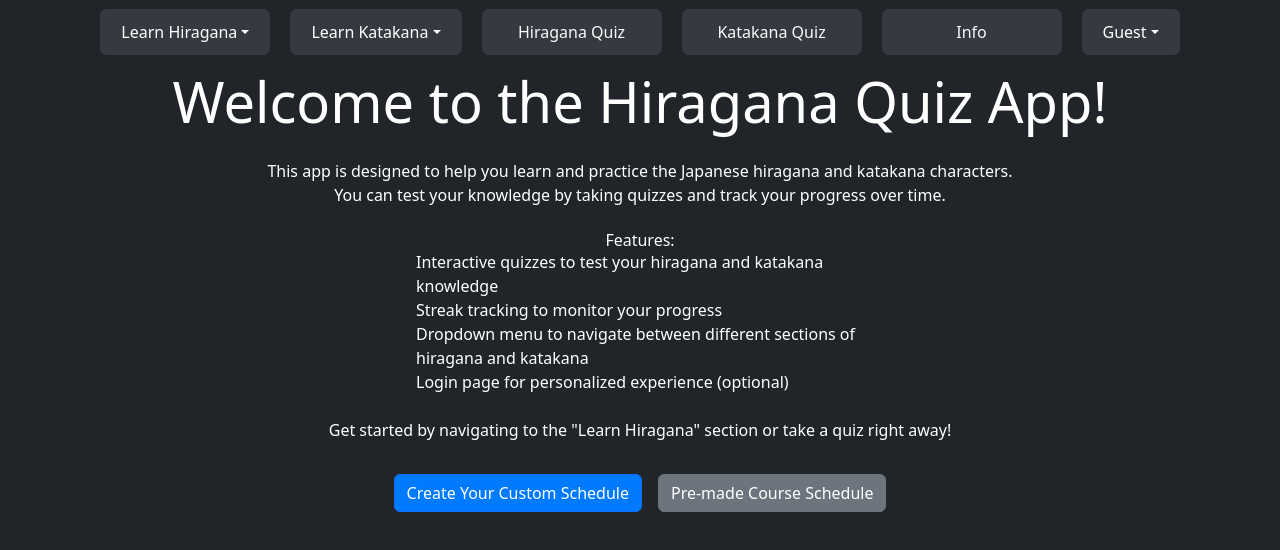
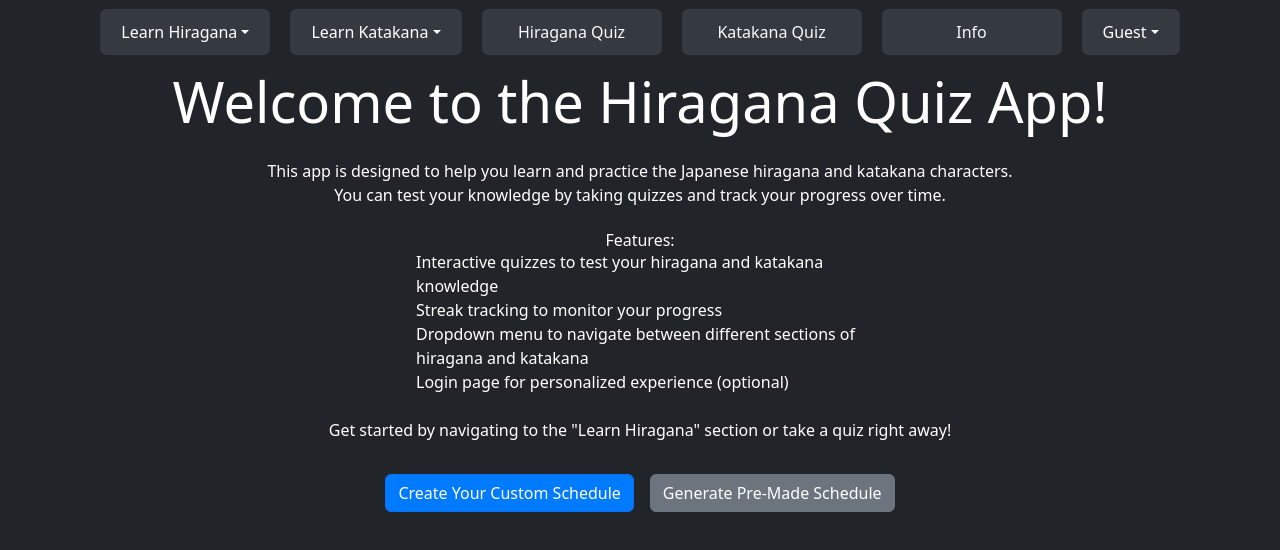
Before and after one commit to josemaurodev/Japanese-MERN, a React (Vite) app in the folder login-mern/: page /info in a window 1280 px wide. Shown: the top 550 px of the page. Built offline with nearby package versions, Linux system fonts and the light colour scheme.

Commit message:
Button with link

```diff
--- a/login-mern/src/Info.jsx
+++ b/login-mern/src/Info.jsx
@@ -64,13 +64,13 @@ function Info() {
           <Link to="/custom-schedule" className="btn btn-primary mx-2">
             Create Your Custom Schedule
           </Link>
-
-          <button
+          <Link
+            to="/pre-made-schedule"
             className="btn btn-secondary mx-2"
             onClick={() => setFixedSchedule()}
           >
-            Pre-made Course Schedule
-          </button>
+            Generate Pre-Made Schedule
+          </Link>
         </div>
       </div>
     </div>
```
